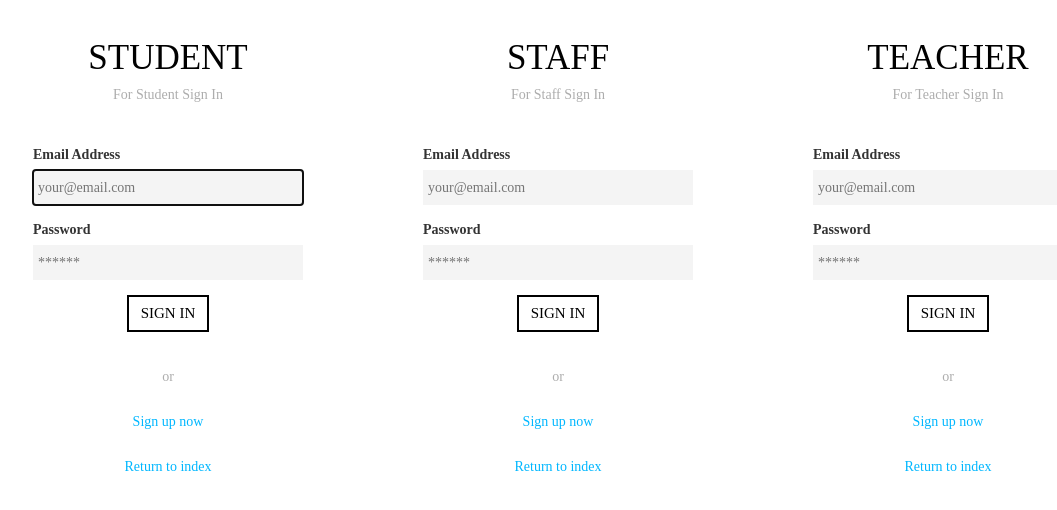
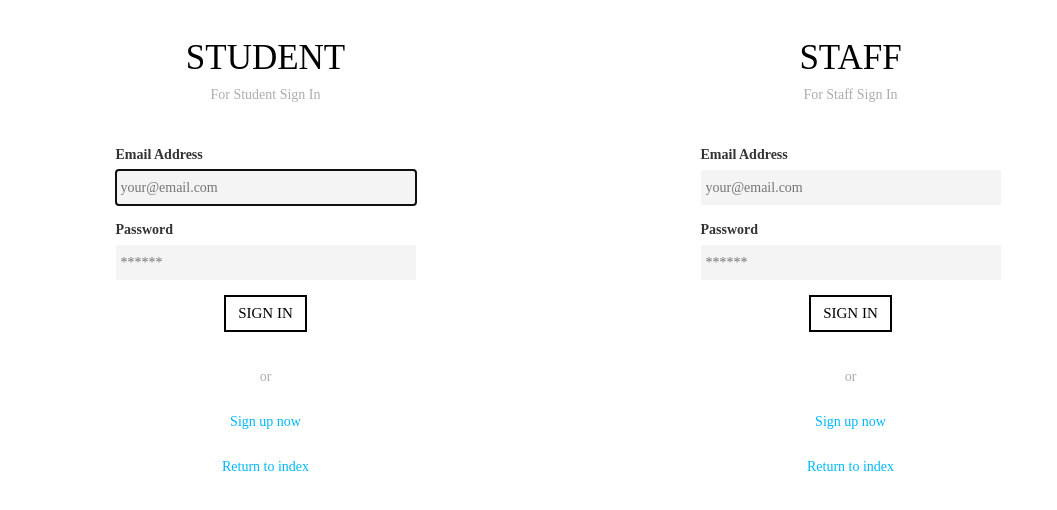
Before and after one commit to YizhiHong/CS487Project, a Node server app: page /login in a window 1280 px wide. Shown: the part 51-561 px from the top of the page, without its empty margins (82-1139 px from the left). Run offline with Node 20, Linux system fonts and the light colour scheme; some libraries are stand-ins or nearby versions.

Commit message:
update login

```diff
--- a/main/views/login.hbs
+++ b/main/views/login.hbs
@@ -1,6 +1,6 @@
 <div class="container">
     <div class="row">
-        <div class="col-md-4 col-xs-12">
+        <div class="col-md-6 col-xs-12">
             <div class="form-vertical">
                 <h2>Student</h2>
                 <p>For Student Sign In</p>
@@ -25,8 +25,8 @@
                 </form>
             </div>
         </div>
-
-        <div class="col-md-4 col-xs-12">
+        <div class="divider"></div>
+        <div class="col-md-6 col-xs-12">
             <div class="form-vertical">
                 <h2>STAFF</h2>
                 <p>For Staff Sign In</p>
@@ -51,32 +51,5 @@
                 </form>
             </div>
         </div>
-
-
-        <div class="col-md-4 col-xs-12">
-            <div class="form-vertical">
-                <h2>TEACHER</h2>
-                <p>For Teacher Sign In</p>
-                <form method="post" action="staff-center" id="Staff_login" accept-charset="UTF-8">
-                    <input value="staff_login" name="form_type" type="hidden">
-                    <input name="utf8" value="✓" type="hidden">
-                    <div class="input-box">
-                        <label for="StaffAddress">Email Address</label>
-                        <input name="name" id="StaffAddress" class="input-full" placeholder="your@email.com" autocorrect="off" autocapitalize="off" autofocus="" type="email">
-                    </div>
-                    <div class="input-box">
-                        <label for="StaffPassword">Password</label>
-                        <input value="" name="password" id="StaffPassword" class="input-full" placeholder="******" type="password">
-                    </div>
-                    <p>
-                        <input class="btn btn-full" value="Sign In" type="submit">
-                    </p>
-                    <p class="or"><span>or</span></p>
-                    <p><a href="#create" id="Staff_CreateAccount">Sign up now</a></p>
-                    <p><a href="/">Return to index</a></p>
-
-                </form>
-            </div>
-        </div>
     </div>
 </div>
```
